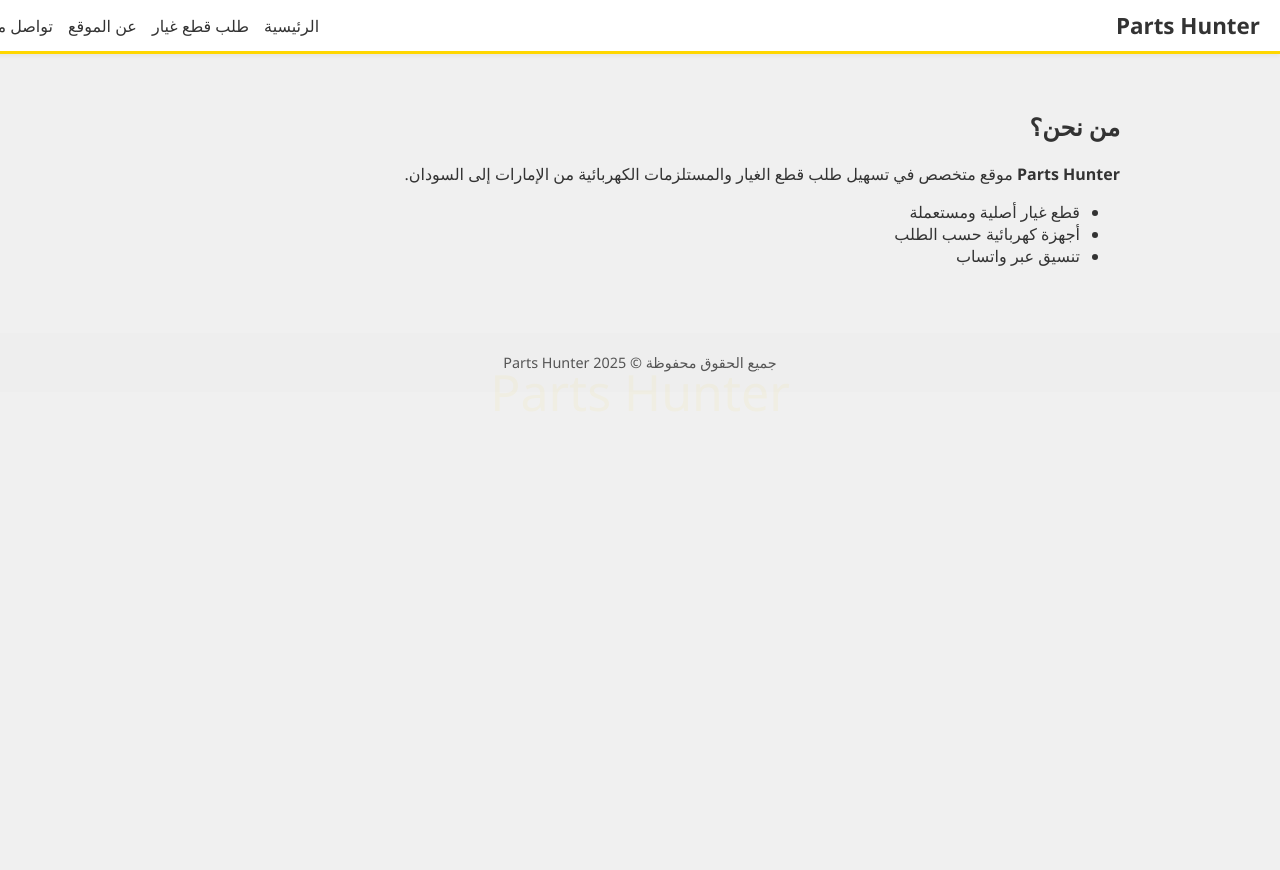
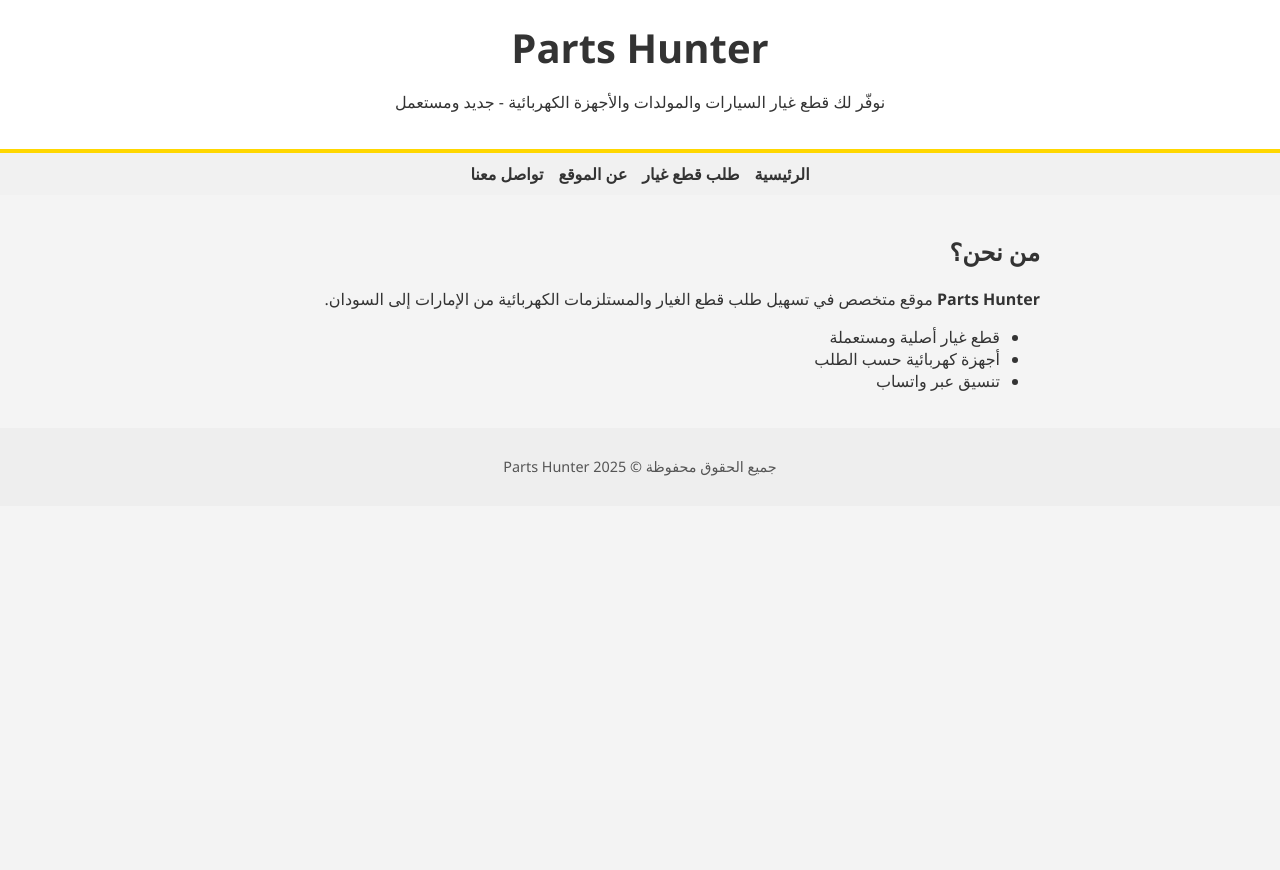
Before and after one commit to Aljaili-Elsmani/Parts-hunter, a Flask app: page /about in a window 1280 px wide. After the commit the page ends 476 px from the top, so only its background shows below. Run offline with Flask 3, Linux system fonts and the light colour scheme.

Commit message:
Update base.html

```diff
--- a/app/templates/base.html
+++ b/app/templates/base.html
@@ -4,125 +4,42 @@
   <meta charset="UTF-8">
   <title>{% block title %}Parts Hunter{% endblock %}</title>
   <meta name="viewport" content="width=device-width, initial-scale=1.0">
-
-  <style>
-    body {
-      margin: 0;
-      font-family: 'Segoe UI', sans-serif;
-      background-color: #f0f0f0;
-      color: #333;
-      position: relative;
-      min-height: 100vh;
-      padding-top: 70px;
-    }
-
-    /* شريط التنقل */
-    nav {
-      background-color: #fff;
-      border-bottom: 3px solid #FFD700;
-      position: fixed;
-      width: 100%;
-      top: 0;
-      right: 0;
-      left: 0;
-      z-index: 1000;
-      display: flex;
-      justify-content: space-between;
-      align-items: center;
-      padding: 10px 20px;
-      box-shadow: 0 2px 4px rgba(0,0,0,0.05);
-    }
-
-    nav .logo {
-      font-size: 1.4em;
-      font-weight: bold;
-      color: #333;
-    }
-
-    nav ul {
-      list-style: none;
-      display: flex;
-      gap: 15px;
-      margin: 0;
-      padding: 0;
-    }
-
-    nav ul li a {
-      text-decoration: none;
-      color: #333;
-      font-weight: 500;
-    }
-
-    nav ul li a:hover {
-      color: #FFD700;
-    }
-
-    /* علامة مائية في الخلفية */
-    .watermark {
-      position: fixed;
-      top: 50%;
-      left: 50%;
-      transform: translate(-50%, -50%);
-      z-index: 0;
-      opacity: 0.05;
-      pointer-events: none;
-      user-select: none;
-    }
-
-    .content {
-      position: relative;
-      z-index: 1;
-      max-width: 960px;
-      margin: auto;
-      padding: 20px;
-    }
-
-    footer {
-      text-align: center;
-      padding: 20px;
-      font-size: 0.9em;
-      color: #555;
-      background: #eee;
-      margin-top: 30px;
-    }
-
-    @media (max-width: 600px) {
-      nav ul {
-        flex-direction: column;
-        align-items: flex-start;
-      }
-    }
-  </style>
+  <link rel="stylesheet" href="{{ url_for('static', filename='style.css') }}">
 </head>
 <body>
 
-  <nav>
-    <div class="logo">Parts Hunter</div>
-    <ul>
-      <li><a href="/">الرئيسية</a></li>
-      <li><a href="/order">طلب قطع غيار</a></li>
-      <li><a href="/about">عن الموقع</a></li>
-      <li><a href="/contact">تواصل معنا</a></li>
-    </ul>
-  </nav>
-
-  <!-- اللوقو كعلامة مائية -->
-  <div class="watermark">
-    <svg width="400" height="100" xmlns="http://www.w3.org/2000/svg">
+  <!-- شعار شفاف في الخلفية -->
+  <div class="logo-bg">
+    <svg width="600" height="150" xmlns="http://www.w3.org/2000/svg">
       <text x="50%" y="50%" text-anchor="middle" dominant-baseline="middle"
-            font-family="Segoe UI" font-size="50" fill="gold">
+            font-family="Segoe UI" font-size="48" fill="rgba(128, 128, 128, 0.07)">
         Parts Hunter
       </text>
     </svg>
   </div>
 
-  <!-- محتوى كل صفحة -->
-  <div class="content">
+  <!-- رأس الصفحة -->
+  <header>
+    <h1>Parts Hunter</h1>
+    <p>نوفّر لك قطع غيار السيارات والمولدات والأجهزة الكهربائية - جديد ومستعمل</p>
+  </header>
+
+  <!-- شريط التنقل -->
+  <nav>
+    <a href="{{ url_for('home') }}">الرئيسية</a>
+    <a href="{{ url_for('order') }}">طلب قطع غيار</a>
+    <a href="{{ url_for('about') }}">عن الموقع</a>
+    <a href="{{ url_for('contact') }}">تواصل معنا</a>
+  </nav>
+
+  <!-- محتوى الصفحة -->
+  <main class="container">
     {% block content %}{% endblock %}
-  </div>
+  </main>
 
+  <!-- التذييل -->
   <footer>
-    جميع الحقوق محفوظة &copy; Parts Hunter 2025
+    <p>جميع الحقوق محفوظة &copy; Parts Hunter 2025</p>
   </footer>
 
 </body>
```
